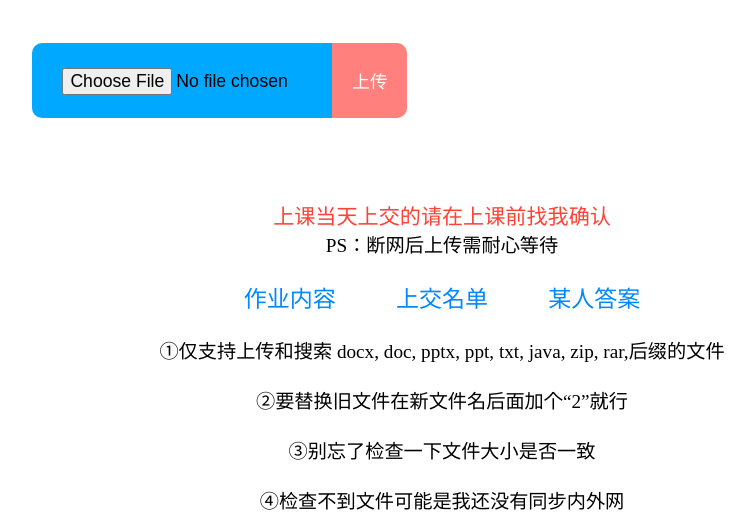
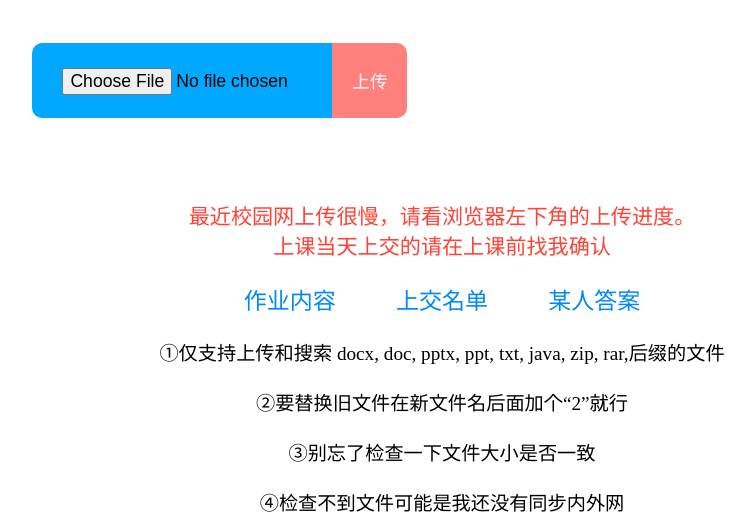
Before and after one commit to AMoLingran/Yeek, a PHP site: page /sqlwork in a window 1280 px wide. Shown: the part 578-1091 px from the top of the page, without its empty margins (198-953 px from the left). Run offline with PHP 8.4, Linux system fonts and the light colour scheme.

Commit message:
add upload tips

```diff
--- a/sqlwork/default.css
+++ b/sqlwork/default.css
@@ -79,7 +79,7 @@ main {
     font-size: 120%;
 }
 
-#readme p:first-child {
+#readme p:nth-child(1),#readme p:nth-child(2) {
     color: #ff4236;
     font-size: 110%;
 }
--- a/sqlwork/index.php
+++ b/sqlwork/index.php
@@ -9,9 +9,7 @@ if (!file_exists('file')) {
 if (!file_exists('file/index.php')) {
     copy("function/downFile.php", 'file/index.php');
 }
-
 $domainInfo = include_once("../part/Position.php");
-
 function coding($in_charset)
 {
     if (PATH_SEPARATOR == ':') {
@@ -210,8 +208,8 @@ function showUpload($fileArray)
         ?>
     </div>
     <div id="readme">
+        <p>最近校园网上传很慢，请看浏览器左下角的上传进度。</p>
         <p>上课当天上交的请在上课前找我确认</p>
-        <p>PS：断网后上传需耐心等待</p>
         <br>
         <p>
             <a href="/worklist" target="_blank">作业内容</a>
```
